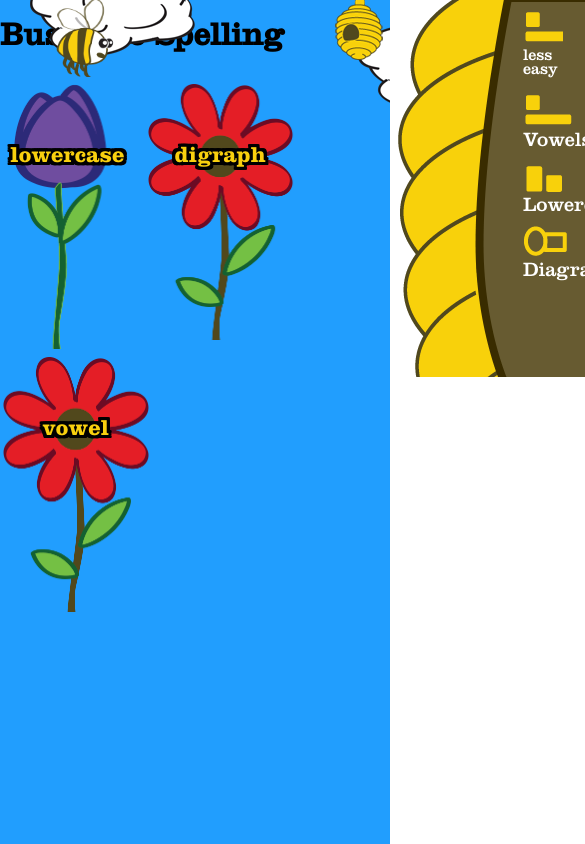
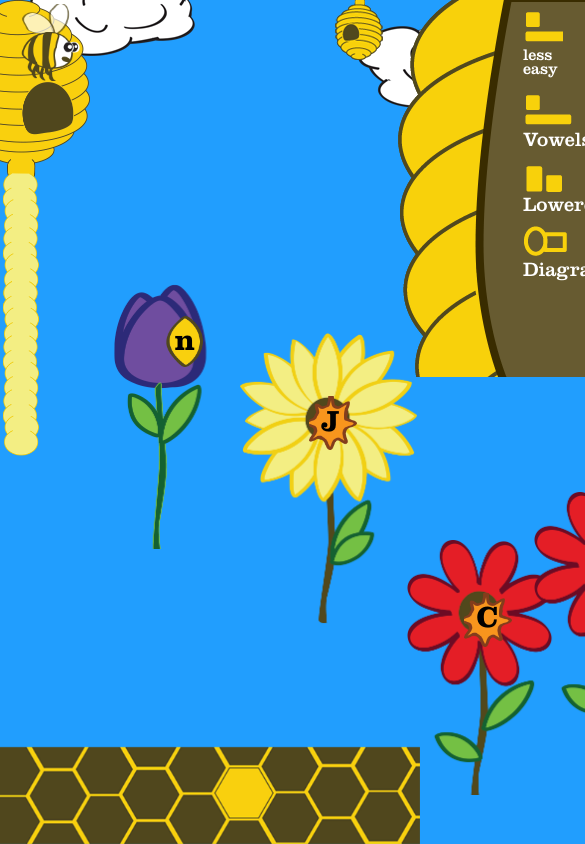
Before and after one commit to cKellyDesign/BusyBeeSpelling, a plain HTML site: page www/index.html in a window 390 px wide. Shown: the top 844 px of the page, 585 px wide, since content can reach past the window. Drawn offline with Linux system fonts and the light colour scheme; some packages are replaced by stand-ins of ours.

Commit message:
App Launches into lowercase Level

```diff
--- a/www/index.html
+++ b/www/index.html
@@ -38,13 +38,7 @@
     <body ng-app="BusyBeeSpelling">
         <div class="app">
             <!-- Start Markup for Level Selection Screen -->
-            <div ng-show="state.levelSelectControl" ng-controller="levelSelectControl" class="main levelSelect">
-                <div
-                        id="character"
-                        ng-class="{ 'faceLeft': busyBee.faceLeft }"
-                        style="left: {{busyBee.left}}px; top: {{busyBee.top}}px;"
-                        ng-click="busyBee.takeAnswerToHive()">
-                </div>
+            <div ng-show="state.levelSelectControl" ng-controller="levelSelectControl" class="main levelSelect" ng-init="selectLevel()">
                 <h1 ng-click="selectLevel()">{{message}}</h1>
                 <ul class="landings">
                     <li ng-repeat="level in levels" ng-click='selectLevel(level)' class="flower {{level.flowerClass}}">
@@ -53,6 +47,7 @@
                 </ul>
                 <div class="clouds"></div>
             </div>
+
             <!-- In Level Menu -->
             <div class="in-level-menu" ng-init="isOpen = false" ng-class="{'open': isOpen }">
                 <a class="menu-icon" ng-click="isOpen = !isOpen"><img src="imgs/menu.png"></a>
--- a/www/js/BusyBeeApp.js
+++ b/www/js/BusyBeeApp.js
@@ -43,7 +43,7 @@ BusyBeeSpelling.controller('levelSelectControl', function($scope, $rootScope, $t
 
 
   $scope.selectLevel = function(level) {
-    $rootScope.currentLevel = level || "vowel";
+    $rootScope.currentLevel = level || $scope.levels[0];
     $rootScope.state.levelSelectControl = false;
     $rootScope.state.levelControl = true;
   };
```
